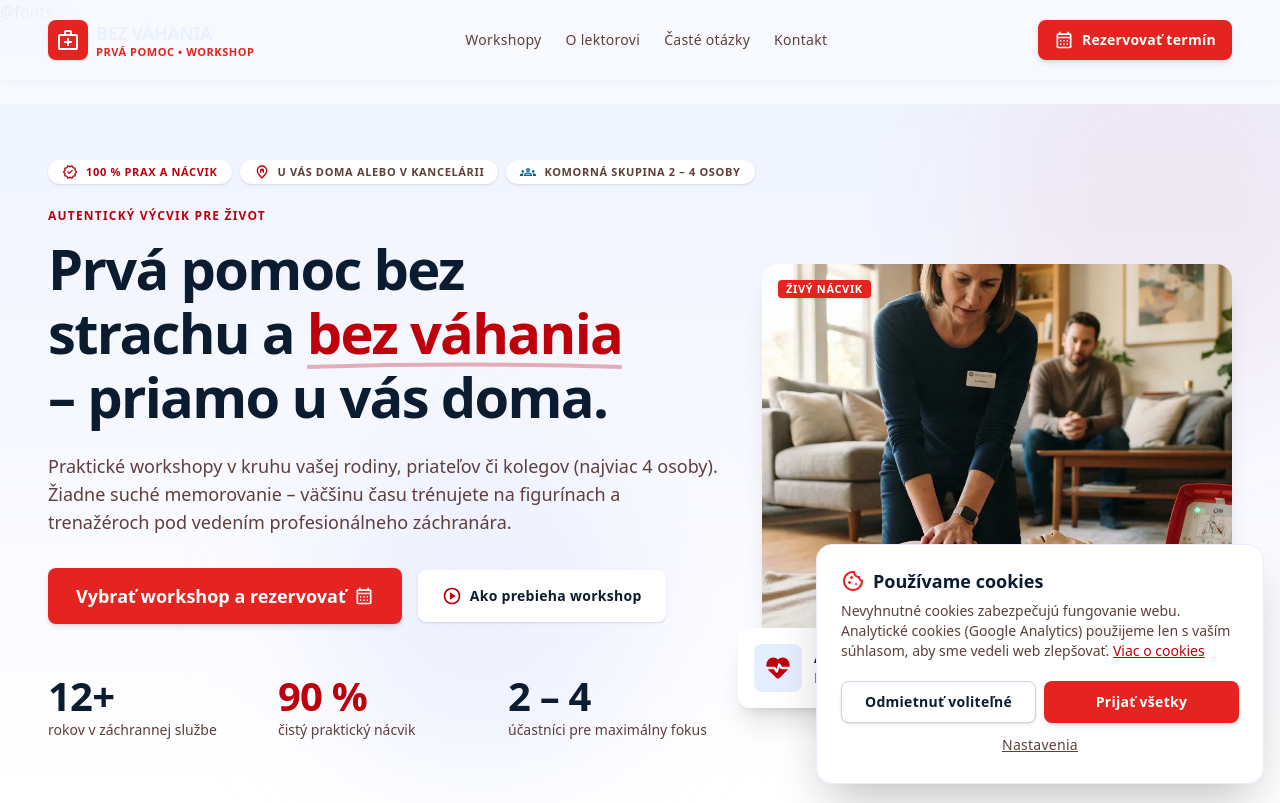
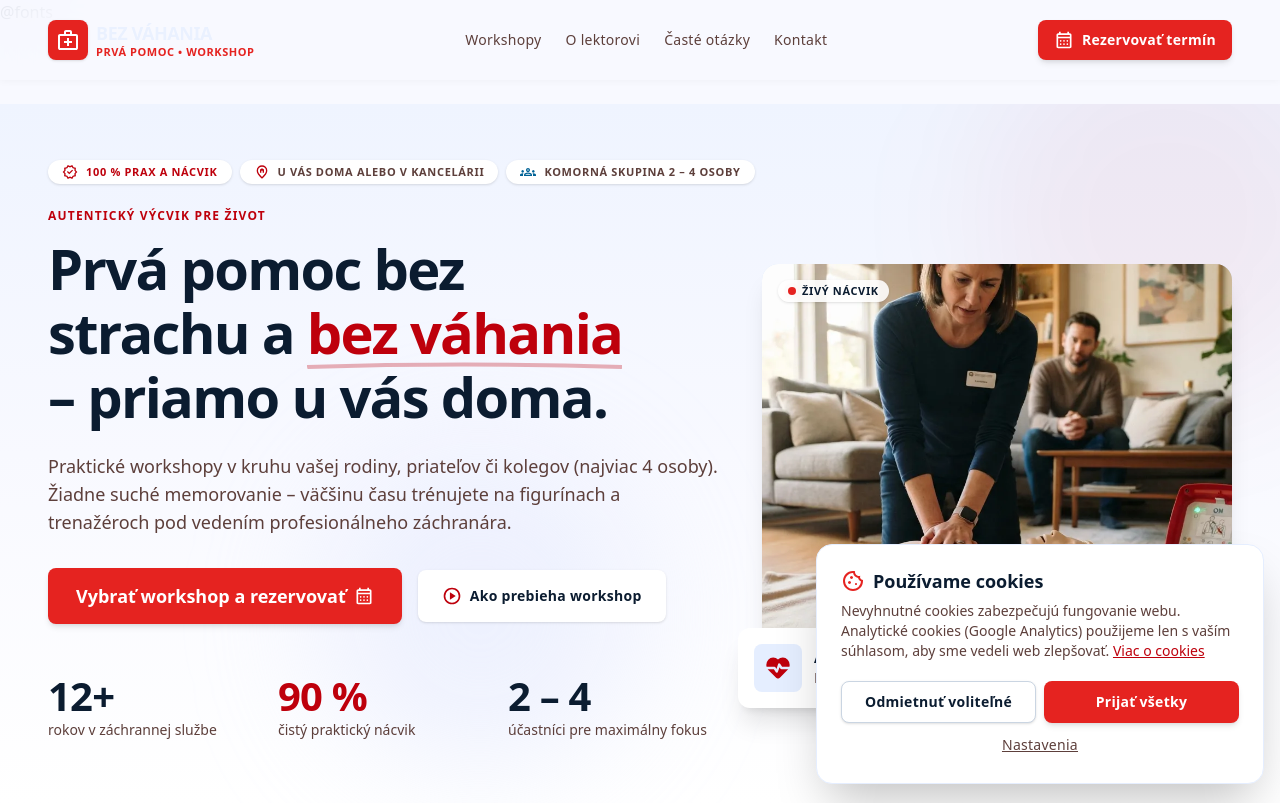
Before and after one commit to borislacik/bezvahania, a Laravel app: template resources/views/pages/home.blade.php in a window 1280 px wide. Shown: the top 803 px of the page. Run offline with Laravel 12, Linux system fonts and the light colour scheme; the template is opened without the code that fills it, so the values that code supplies are empty; style sheets or scripts are compiled from the project's sources; parts of the project's set-up code (start-up, migrations or seed data) failed here and were passed over; some libraries are stand-ins or nearby versions.

Commit message:
feat(home): quieter frosted live badge on the hero image
Co-Authored-By: Claude Opus 5.5 <noreply@anthropic.com>

```diff
--- a/resources/views/pages/home.blade.php
+++ b/resources/views/pages/home.blade.php
@@ -80,9 +80,17 @@
                                 fetchpriority="high"
                                 class="h-80 w-full object-cover lg:h-[420px]"
                             />
+                            {{-- Decorative, intentionally quiet: red is reserved for the booking calls to action. --}}
                             <span
-                                class="bg-primary-container font-heading text-label-badge text-on-primary absolute top-4 left-4 inline-flex rounded px-2 py-0.5 font-bold uppercase shadow-sm"
+                                class="font-heading text-label-badge text-on-surface absolute top-4 left-4 inline-flex items-center gap-1.5 rounded-full bg-white/85 px-2.5 py-1 font-bold uppercase shadow-sm backdrop-blur-md"
+                                data-testid="hero-badge"
                             >
+                                <span class="relative flex size-2" aria-hidden="true">
+                                    <span
+                                        class="bg-primary-container absolute inline-flex size-full animate-ping rounded-full opacity-60 motion-reduce:hidden"
+                                    ></span>
+                                    <span class="bg-primary-container relative inline-flex size-2 rounded-full"></span>
+                                </span>
                                 {{ __('site.home.hero_badge') }}
                             </span>
                         </div>
```
Also changed, not shown: docs/changes/2026-11-23-feat-website-and-admin.md (+2 -0 lines), CHANGELOG.md.
